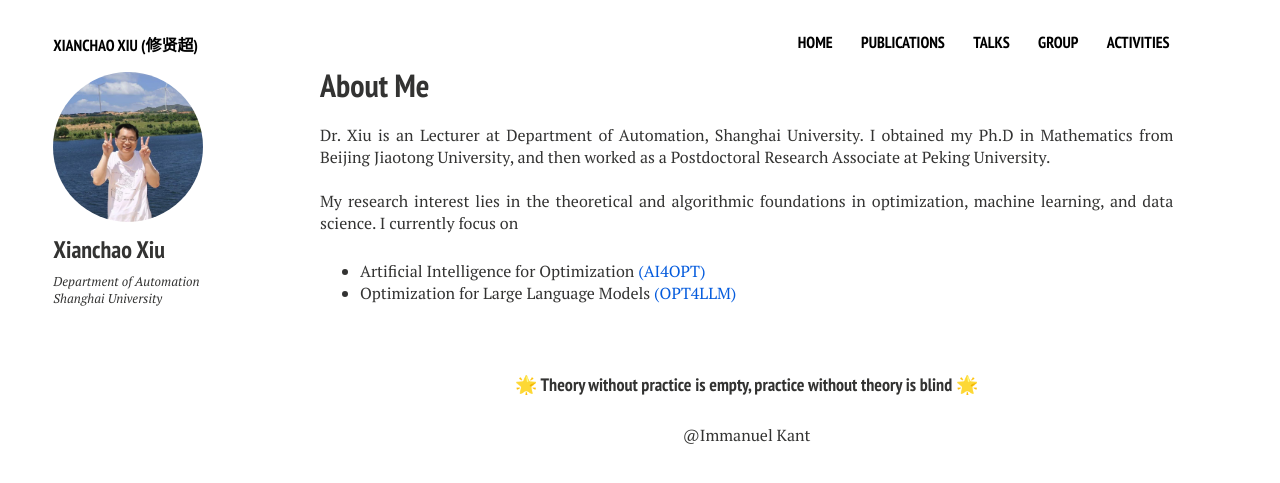
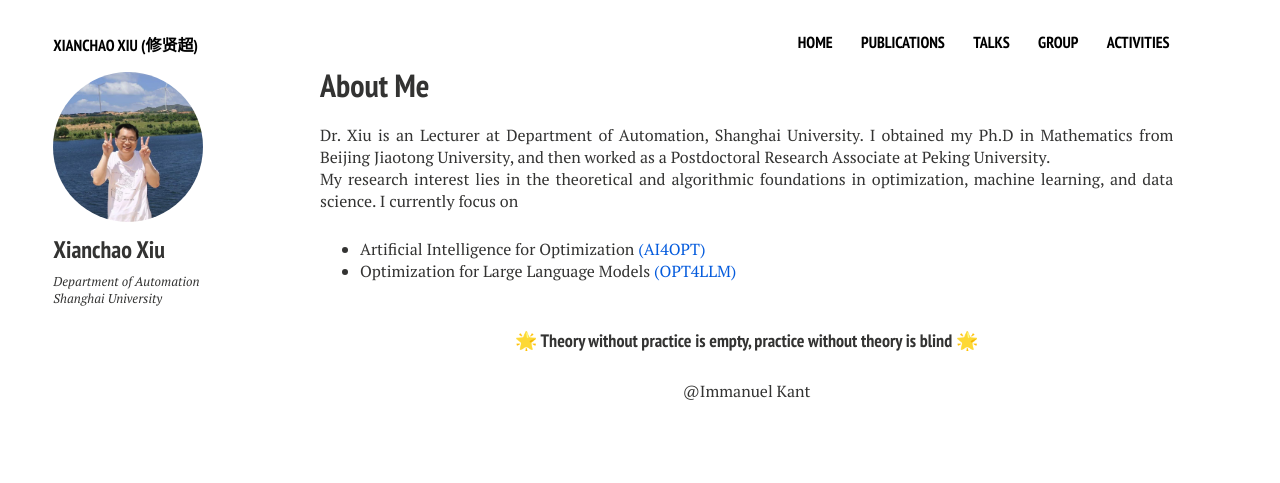
Before and after one commit to xianchaoxiu/xianchaoxiu.github.io, a Jekyll site: the page built from index.md, in a window 1280 px wide. Shown: the top 483 px of the page. Built offline with Jekyll 4.4.1, drawn with Linux system fonts in a browser that asks for light colours; nearby versions of some CDN libraries.

Commit message:
Update home2.html

```diff
--- a/_layouts/home2.html
+++ b/_layouts/home2.html
@@ -28,14 +28,14 @@
          <h1>About Me</h1>
          <p> Dr. Xiu is an Lecturer at Department of Automation, Shanghai University.
 	 I obtained my Ph.D in Mathematics from Beijing Jiaotong University,
-	 and then worked as a Postdoctoral Research Associate at Peking University.<br><br>
+	 and then worked as a Postdoctoral Research Associate at Peking University.<br>
 
 
 	 My research interest lies in the theoretical and algorithmic foundations in optimization, machine learning, and data science.
 	 I currently focus on
 	 <ul>
       <li> Artificial Intelligence for Optimization <a href="https://github.com/xianchaoxiu/AI4OPT" class="textlink" target="_blank"> (AI4OPT)</a> </li>
-      <li> Optimization for Large Language Models <a href="https://github.com/xianchaoxiu/OPT4LLM" class="textlink" target="_blank"> (OPT4LLM)</a>  </li> <br><br>
+      <li> Optimization for Large Language Models <a href="https://github.com/xianchaoxiu/OPT4LLM" class="textlink" target="_blank"> (OPT4LLM)</a>  </li> <br>
     </ul>
 
 
```
